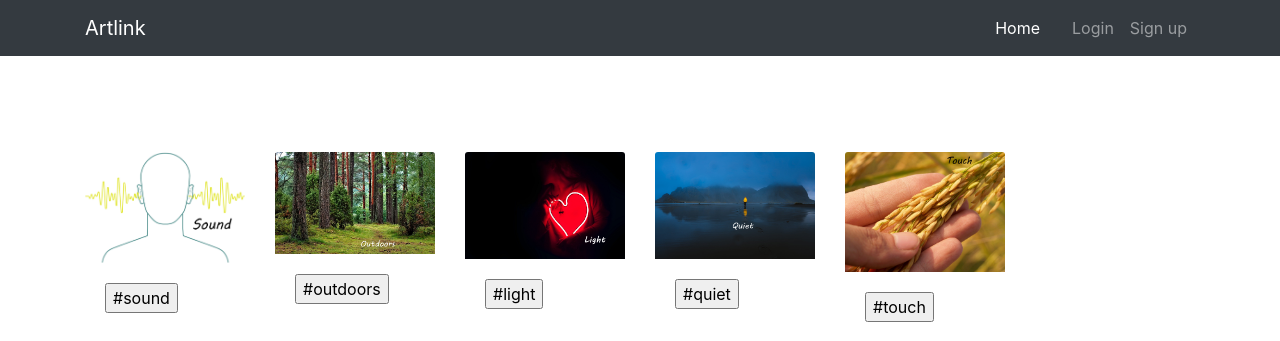
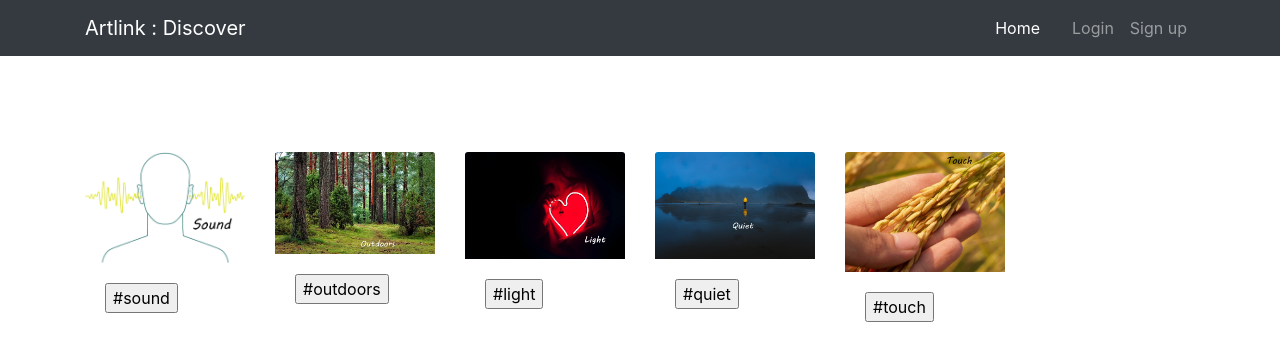
Before and after one commit to glasgow18/team-9, a Django app: page / in a window 1280 px wide. Shown: the top 341 px of the page. Run offline with Django 3.2, Linux system fonts and the light colour scheme; some libraries are stand-ins or nearby versions.

Commit message:
Chagned headers nicer

```diff
--- a/codeforgood/templates/base.html
+++ b/codeforgood/templates/base.html
@@ -31,14 +31,14 @@
 <!-- Navigation -->
 <nav class="navbar navbar-expand-lg navbar-dark bg-dark fixed-top">
     <div class="container">
-        <a class="navbar-brand" href="#">Artlink</a>
+        <a class="navbar-brand" href="https://www.artlinkedinburgh.co.uk">Artlink : Discover</a>
         <button class="navbar-toggler" type="button" data-toggle="collapse" data-target="#navbarResponsive" aria-controls="navbarResponsive" aria-expanded="false" aria-label="Toggle navigation">
             <span class="navbar-toggler-icon"></span>
         </button>
         <div class="collapse navbar-collapse" id="navbarResponsive">
             <ul class="navbar-nav ml-auto">
                 <li class="nav-item active">
-                    <a class="nav-link" href="#">Home
+                    <a class="nav-link" href="{% url 'index' %}">Home
                         <span class="sr-only">(current)</span>
                     </a>
                 </li>
```
